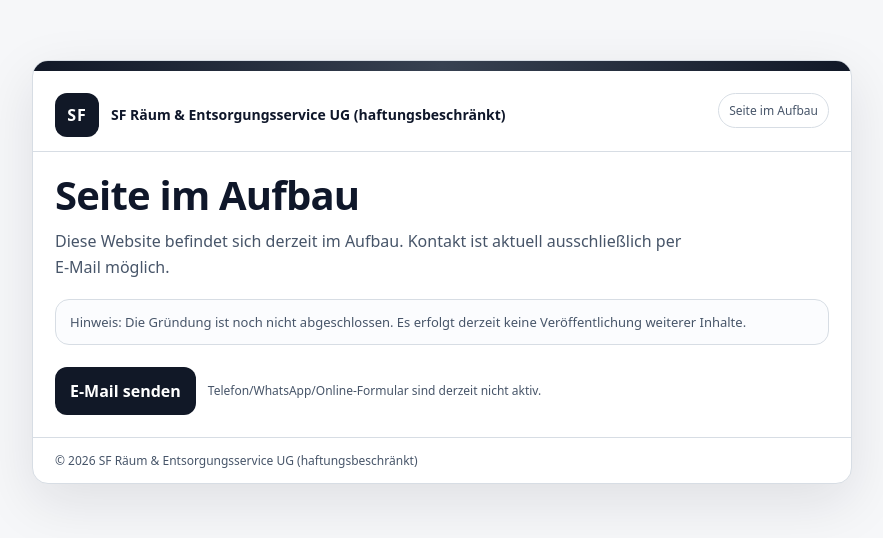
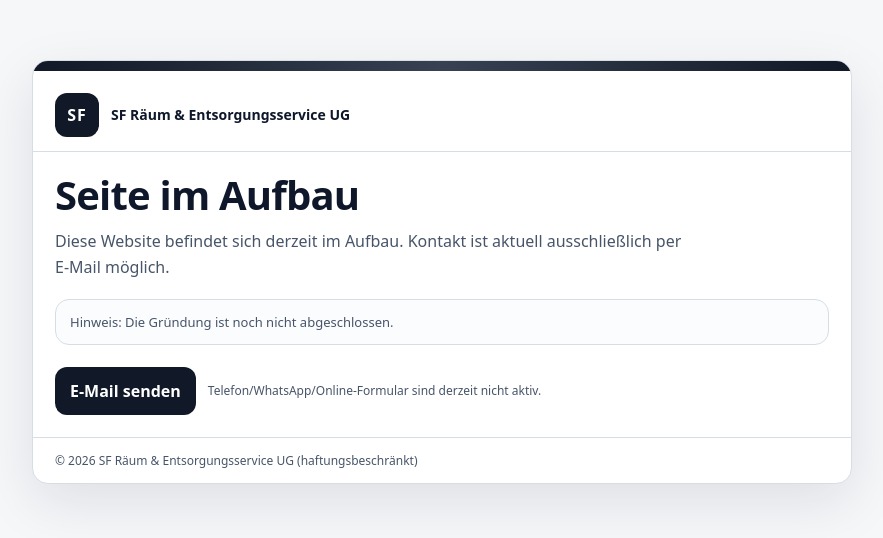
Before and after one commit to schubi-lab/FS_Website, a plain HTML site: page index.html in a window 1280 px wide. Shown: the part 128-666 px from the top of the page, without its empty margins (198-1081 px from the left). Drawn offline with Linux system fonts and the light colour scheme.

Commit message:
Update company name and contact email in index.html

```diff
--- a/index.html
+++ b/index.html
@@ -159,10 +159,9 @@
       <div class="brand">
         <div class="logo">SF</div>
         <div>
-          <h1>SF Räum &amp; Entsorgungsservice UG (haftungsbeschränkt)</h1>
+          <h1>SF Räum &amp; Entsorgungsservice UG</h1>
         </div>
       </div>
-      <div class="tag">Seite im Aufbau</div>
     </header>
 
     <main>
@@ -174,13 +173,13 @@
       </p>
 
       <div class="notice">
-        Hinweis: Die Gründung ist noch nicht abgeschlossen. Es erfolgt derzeit keine Veröffentlichung weiterer Inhalte.
+        Hinweis: Die Gründung ist noch nicht abgeschlossen.
       </div>
 
       <div class="cta">
         <!-- TODO: E-Mail-Adresse anpassen -->
         <a class="btn"
-           href="mailto:info@fs-entsorgungsservice.de?subject=Kontakt%20-%20SF%20R%C3%A4um%20%26%20Entsorgungsservice&body=Hallo%2C%0D%0A%0D%0AIch%20m%C3%B6chte%20Kontakt%20aufnehmen.%0D%0A%0D%0AName%3A%20%0D%0ANachricht%3A%20">
+           href="mailto:info@sf-entsorgungsservice.de?subject=Kontakt%20-%20SF%20R%C3%A4um%20%26%20Entsorgungsservice&body=Hallo%2C%0D%0A%0D%0AIch%20m%C3%B6chte%20Kontakt%20aufnehmen.%0D%0A%0D%0AName%3A%20%0D%0ANachricht%3A%20">
           E-Mail senden
         </a>
 
```
